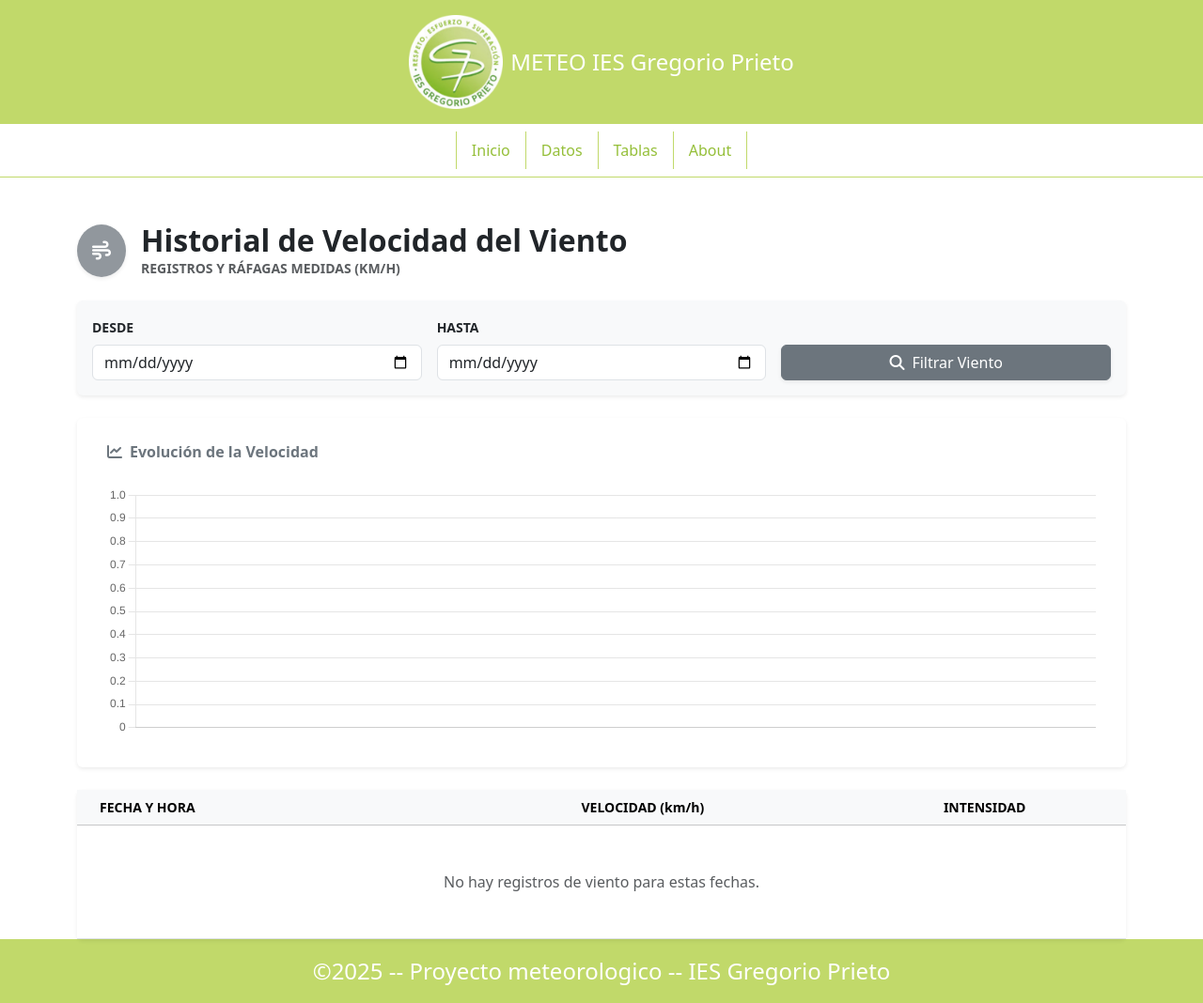
After one commit to mgarridol16/Proyecto-Meteorolog-a-GRUPO1, a PHP site: template proyecto_meteo/src/Views/historico_viento.html.twig in a window 1280 px wide. The commit adds this page. Shown: the whole page at 94% size. Run offline with PHP 8.4, Linux system fonts and the light colour scheme; the template is opened without the code that fills it, so the values that code supplies are empty; some libraries are stand-ins or nearby versions.

Commit message:
Pack3 Empezado

```diff
--- a/proyecto_meteo/src/Router/Router.php
+++ b/proyecto_meteo/src/Router/Router.php
@@ -17,6 +17,8 @@ class Router
 
         //Rutas Mikel
         $this->rutas['/medidas-24h'] = ['controller' => 'Controller_mikel', 'action' => 'medidas'];
+        $this->rutas['/historico-viento'] = ['controller' => 'Controller_mikel', 'action' => 'historicoViento'];
+
 
 
 
--- /dev/null
+++ b/proyecto_meteo/src/Views/historico_viento.html.twig
@@ -0,0 +1,112 @@
+{% extends "base.html.twig" %}
+
+{% block content %}
+<div class="container mt-5">
+
+    <div class="d-flex align-items-center mb-4">
+        <div class="p-3 bg-secondary bg-opacity-75 rounded-circle me-3 shadow-sm">
+            <i class="fa-solid fa-wind text-white fa-lg"></i>
+        </div>
+        <div>
+            <h2 class="fw-bold mb-0 text-dark">Historial de Velocidad del Viento</h2>
+            <p class="text-muted small mb-0 fw-bold text-uppercase">Registros y ráfagas medidas (km/h)</p>
+        </div>
+    </div>
+
+    <div class="card shadow-sm border-0 mb-4 bg-light">
+        <div class="card-body">
+            <form method="GET" action="/historico-viento" class="row g-3 align-items-end">
+                <div class="col-md-4">
+                    <label class="form-label small fw-bold">DESDE</label>
+                    <input type="date" name="fecha_inicio" class="form-control" value="{{ filtros.inicio }}">
+                </div>
+                <div class="col-md-4">
+                    <label class="form-label small fw-bold">HASTA</label>
+                    <input type="date" name="fecha_fin" class="form-control" value="{{ filtros.fin }}">
+                </div>
+                <div class="col-md-4">
+                    <button type="submit" class="btn btn-secondary w-100 shadow-sm">
+                        <i class="fa-solid fa-magnifying-glass me-2"></i>Filtrar Viento
+                    </button>
+                </div>
+            </form>
+        </div>
+    </div>
+
+    {# SECCIÓN 2: Gráfica Interactiva #}
+    <div class="card shadow-sm border-0 mb-4 p-3">
+        <div class="card-header bg-white border-0 fw-bold text-secondary">
+            <i class="fa-solid fa-chart-line me-2"></i>Evolución de la Velocidad
+        </div>
+        <div class="card-body" style="height: 300px;">
+            <canvas id="chartViento"></canvas>
+        </div>
+    </div>
+
+    {# SECCIÓN 3: Tabla Histórica #}
+    <div class="card shadow-sm border-0">
+        <div class="table-responsive">
+            <table class="table table-hover align-middle mb-0 text-center">
+                <thead class="table-light text-muted small">
+                    <tr>
+                        <th class="ps-4 text-start">FECHA Y HORA</th>
+                        <th>VELOCIDAD (km/h)</th>
+                        <th>INTENSIDAD</th>
+                    </tr>
+                </thead>
+                <tbody>
+                    {% for dato in datos|reverse %}
+                    <tr>
+                        <td class="ps-4 text-start fw-bold text-secondary">{{ dato.fechaSistema|date("d/m/Y H:i") }}</td>
+                        <td class="h5 mb-0 text-dark">{{ dato.viento|number_format(1) }}</td>
+                        <td>
+                            {% if dato.viento < 10 %}
+                                <span class="badge rounded-pill bg-success bg-opacity-10 text-success border border-success">Calma</span>
+                            {% elseif dato.viento < 25 %}
+                                <span class="badge rounded-pill bg-warning bg-opacity-10 text-warning border border-warning">Moderado</span>
+                            {% else %}
+                                <span class="badge rounded-pill bg-danger bg-opacity-10 text-danger border border-danger">Fuerte</span>
+                            {% endif %}
+                        </td>
+                    </tr>
+                    {% else %}
+                    <tr>
+                        <td colspan="3" class="py-5 text-muted">No hay registros de viento para estas fechas.</td>
+                    </tr>
+                    {% endfor %}
+                </tbody>
+            </table>
+        </div>
+    </div>
+</div>
+
+<script src="https://cdn.jsdelivr.net/npm/chart.js"></script>
+<script>
+document.addEventListener("DOMContentLoaded", function() {
+    const ctx = document.getElementById('chartViento').getContext('2d');
+
+    new Chart(ctx, {
+        type: 'line',
+        data: {
+            labels: [{% for d in datos %}"{{ d.fechaSistema|date('d/m H:i') }}",{% endfor %}],
+            datasets: [{
+                label: 'Velocidad (km/h)',
+                data: [{% for d in datos %}{{ d.viento }},{% endfor %}],
+                borderColor: '#6c757d',
+                backgroundColor: 'rgba(108, 117, 125, 0.1)',
+                fill: true,
+                tension: 0.4,
+                borderWidth: 3,
+                pointRadius: 3
+            }]
+        },
+        options: {
+            responsive: true,
+            maintainAspectRatio: false,
+            plugins: { legend: { display: false } },
+            scales: { y: { beginAtZero: true } }
+        }
+    });
+});
+</script>
+{% endblock %}
```
Also changed, not shown: proyecto_meteo/src/Controllers/Controller_mikel.php (+20 -0 lines).
